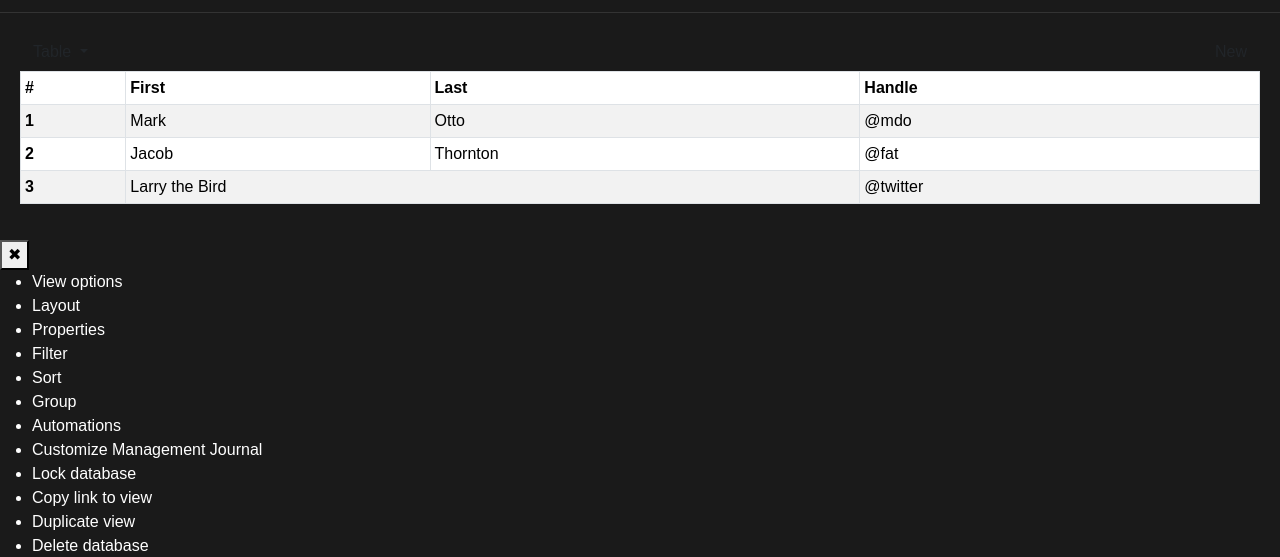
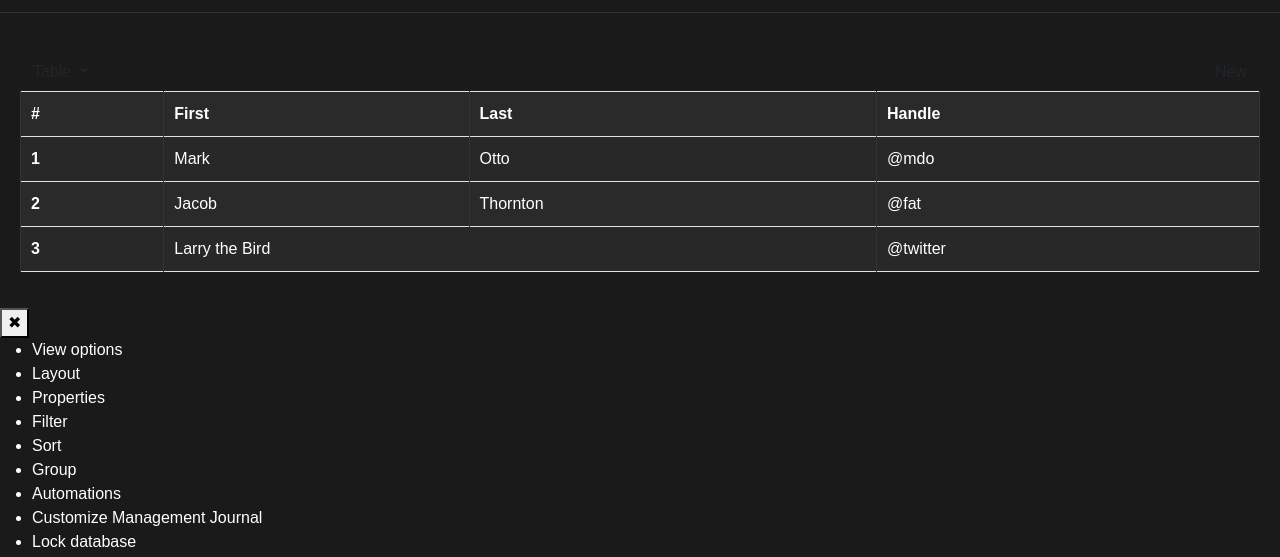
Before and after one commit to WellkitDev/clone-notion-web-page-table, a plain HTML site: page index.html in a window 1280 px wide. Shown: the part 47-604 px from the top of the page. Drawn offline with nearby package versions, Linux system fonts and the light colour scheme.

Commit message:
Add styles for table layout and improve table cell appearance

```diff
--- a/style.css
+++ b/style.css
@@ -22,3 +22,21 @@
   padding: 20px;
   position: relative;
 }
+
+/* Table */
+.table-container {
+  margin-top: 20px;
+}
+.table th,
+.table td {
+  padding: 10px;
+  border-color: #333;
+  color: #fff;
+}
+.table th,
+.table td {
+  background-color: #2a2a2a;
+}
+.table tbody tr {
+  background-color: #222;
+}
```
